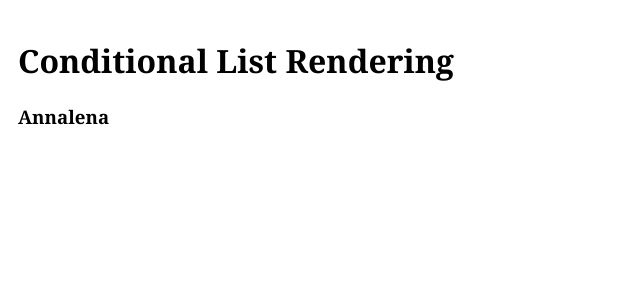
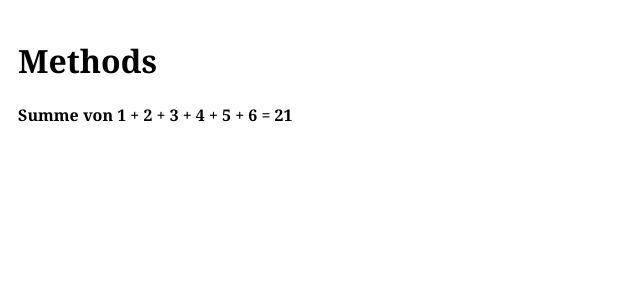
Before and after one commit to siggi-ai/Vue-Practice, a Vue app: page / in a window 1280 px wide. Shown: the top 300 px of the page, without its empty margins (0-640 px from the left). Built offline with nearby package versions, Linux system fonts and the light colour scheme.

Commit message:
adding function

```diff
--- a/src/App.vue
+++ b/src/App.vue
@@ -1,10 +1,7 @@
 <template>
   <div class="main">
-    <h1>Conditional List Rendering</h1>
-
-    <template v-for="name in names" :key="name">
-      <h3 v-if="name === 'Annalena'">{{ name }}</h3>
-    </template>
+    <h1>Methods</h1>
+    <h4>Summe von 1 + 2 + 3 + 4 + 5 + 6 = {{ add() }}</h4>
   </div>
 </template>
 
@@ -12,9 +9,12 @@
 export default {
   name: "App",
   data() {
-    return {
-      names: ["Angela", "Armin", "Annalena", "Olaf"],
-    };
+    return {};
+  },
+  methods: {
+    add() {
+      return 1 + 2 + 3 + 4 + 5 + 6;
+    },
   },
 };
 </script>
```
